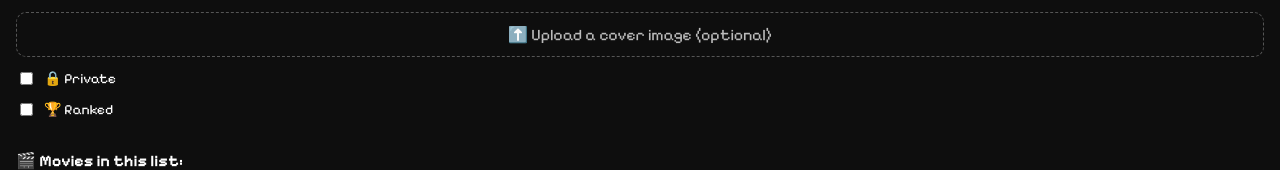
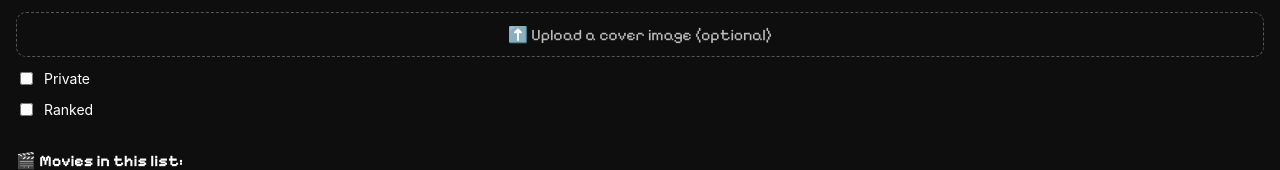
Before and after one commit to PrintSaud/scene-frontend, a React (Vite) app: page /create-list in a window 1280 px wide. Shown: the part 246-416 px from the top of the page. Built offline with nearby package versions, Linux system fonts and the light colour scheme; no server answers.

Commit message:
Serve GIPHY attribution image locally for reliability

```diff
--- a/src/pages/CreateListPage.jsx
+++ b/src/pages/CreateListPage.jsx
@@ -119,12 +119,12 @@ export default function CreateListPage() {
         {/* Toggles */}
         <label style={toggleStyle}>
           <input type="checkbox" checked={isPrivate} onChange={() => setIsPrivate(!isPrivate)} />
-          <span style={{ marginLeft: "8px" }}>🔒 Private</span>
+          <span style={{ marginLeft: "8px",             fontFamily: "Inter, sans-serif", }}>Private</span>
         </label>
 
         <label style={toggleStyle}>
           <input type="checkbox" checked={isRanked} onChange={() => setIsRanked(!isRanked)} />
-          <span style={{ marginLeft: "8px" }}>🏆 Ranked</span>
+          <span style={{ marginLeft: "8px",             fontFamily: "Inter, sans-serif", }}>Ranked</span>
         </label>
 
 {/* Movie List */}
--- a/src/pages/EditListPage.jsx
+++ b/src/pages/EditListPage.jsx
@@ -140,12 +140,12 @@ export default function EditListPage() {
         {/* Toggles */}
         <label style={toggleStyle}>
           <input type="checkbox" checked={isPrivate} onChange={() => setIsPrivate(!isPrivate)} />
-          <span style={{ marginLeft: "8px" }}>Private</span>
+          <span style={{ marginLeft: "8px",            fontFamily: "Inter, sans-serif", }}>Private</span>
         </label>
 
         <label style={toggleStyle}>
           <input type="checkbox" checked={isRanked} onChange={() => setIsRanked(!isRanked)} />
-          <span style={{ marginLeft: "8px" }}>Ranked</span>
+          <span style={{ marginLeft: "8px",             fontFamily: "Inter, sans-serif", }}>Ranked</span>
         </label>
 
 {/* Movies */}
--- a/src/pages/ListViewPage.jsx
+++ b/src/pages/ListViewPage.jsx
@@ -217,8 +217,12 @@ export default function ListViewPage() {
         </div>
 
 
-      {/* Content */}
-      <div style={{ padding: "12px 16px 0 16px" }}>
+{/* Content */}
+<div style={{
+  padding: "12px 16px 0 16px",
+  marginTop: list.coverImage ? "0px" : "16px"  // 🔥 Add clean spacing only when no cover image
+}}>
+
         <h2 style={{
           marginBottom: "4px",
           fontSize: "18px",
```
